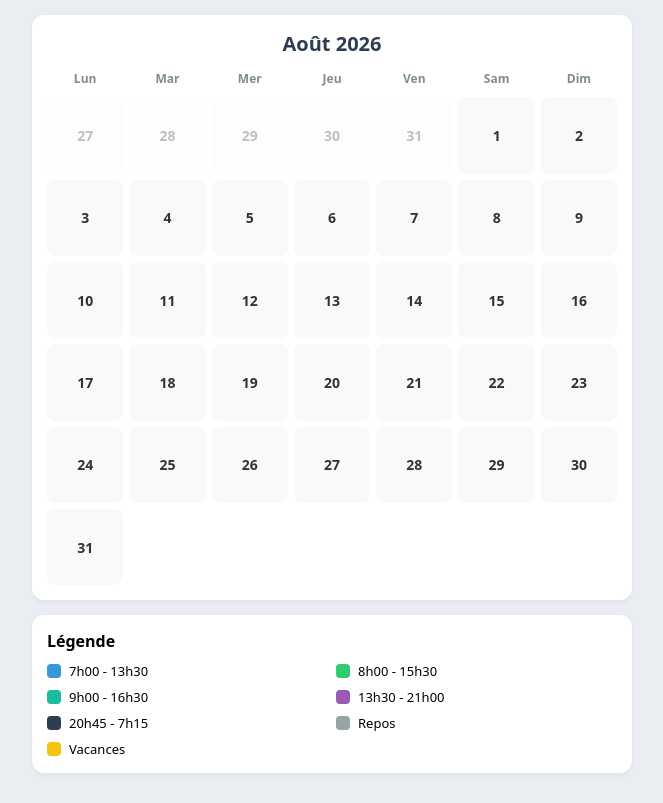
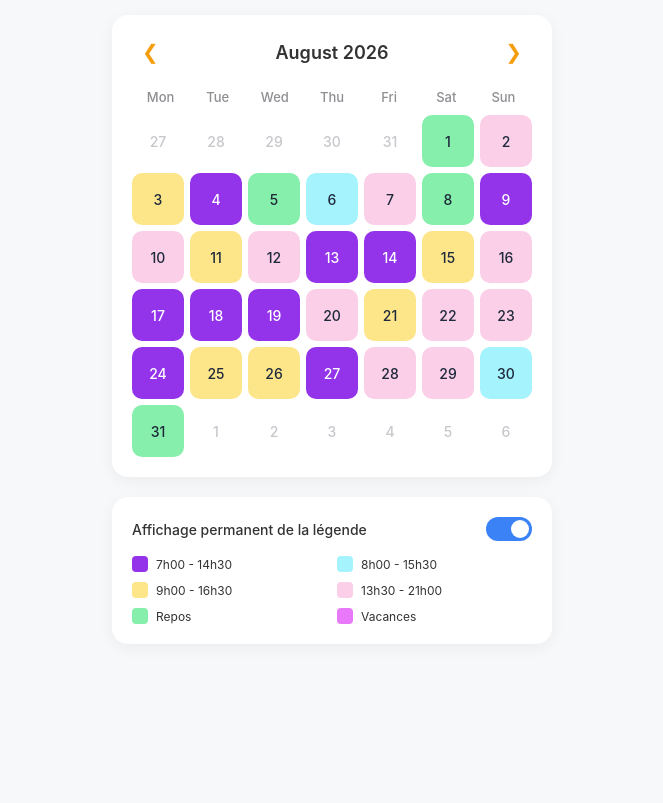
Before and after one commit to ayman32aragon-png/MonPlanning, a website: page public/index.html in a window 1280 px wide. Shown: the whole page, without its empty margins (308-971 px from the left). Drawn offline with Linux system fonts and the light colour scheme; no server answers.

Commit message:
feat: update app with interactive month navigation and legend toggle

```diff
--- a/public/index.html
+++ b/public/index.html
@@ -5,164 +5,275 @@
     <meta name="viewport" content="width=device-width, initial-scale=1.0">
     <title>Mon Planning</title>
     <style>
-    body { font-family: system-ui, sans-serif; background: #eaedf1; margin: 0; padding: 15px; }
-    .container { max-width: 600px; margin: 0 auto; }
-    .card { background: white; border-radius: 12px; padding: 15px; margin-bottom: 15px; box-shadow: 0 2px 5px rgba(0,0,0,0.05); }
-    h1 { text-align: center; color: #2c3e50; margin-top: 0; font-size: 20px; }
-    .calendar-grid { display: grid; grid-template-columns: repeat(7, 1fr); gap: 6px; text-align: center; }
-    .day-name { font-size: 12px; color: #7f8c8d; font-weight: bold; padding-bottom: 4px; }
-    .day-num { aspect-ratio: 1; display: flex; flex-direction: column; align-items: center; justify-content: center; border-radius: 8px; font-weight: bold; background: #f8f9fa; color: #333; font-size: 14px; cursor: pointer; position: relative; }
-    .day-num:active { transform: scale(0.95); }
-    .other-month { opacity: 0.3; cursor: default; }
-    .modified { border: 2px solid #e67e22; box-sizing: border-box; }
-    .legend-grid { display: grid; grid-template-columns: 1fr 1fr; gap: 8px; font-size: 13px; margin-top: 10px; }
-    .legend-item { display: flex; align-items: center; gap: 8px; }
-    .color-box { width: 14px; height: 14px; border-radius: 4px; flex-shrink: 0; }
+        body {
+            font-family: -apple-system, BlinkMacSystemFont, "Segoe UI", Roboto, Helvetica, Arial, sans-serif;
+            background-color: #f7f8fa;
+            margin: 0;
+            padding: 15px;
+            display: flex;
+            flex-direction: column;
+            align-items: center;
+            color: #333;
+        }
+        .card {
+            background: white;
+            border-radius: 16px;
+            box-shadow: 0 4px 15px rgba(0,0,0,0.05);
+            padding: 20px;
+            width: 100%;
+            max-width: 400px;
+            margin-bottom: 20px;
+        }
+        .calendar-header {
+            display: flex;
+            justify-content: space-between;
+            align-items: center;
+            margin-bottom: 20px;
+        }
+        .calendar-header button {
+            background: none;
+            border: none;
+            font-size: 20px;
+            color: #f59e0b;
+            cursor: pointer;
+            padding: 5px 10px;
+        }
+        .calendar-header h2 {
+            margin: 0;
+            font-size: 18px;
+            font-weight: 600;
+        }
+        .weekdays {
+            display: grid;
+            grid-template-columns: repeat(7, 1fr);
+            text-align: center;
+            font-size: 13px;
+            color: #8e8e93;
+            margin-bottom: 10px;
+            font-weight: 500;
+        }
+        .days-grid {
+            display: grid;
+            grid-template-columns: repeat(7, 1fr);
+            gap: 6px;
+        }
+        .day {
+            aspect-ratio: 1;
+            display: flex;
+            align-items: center;
+            justify-content: center;
+            border-radius: 10px;
+            font-size: 14px;
+            font-weight: 500;
+            background-color: #f1f2f6;
+            color: #333;
+        }
+        .day.other-month {
+            color: #c7c7cc;
+            background-color: transparent;
+        }
+        /* Couleurs du planning */
+        .shift-7-14 { background-color: #9333ea !important; color: white !important; }
+        .shift-8-15 { background-color: #a5f3fc !important; color: #1e293b !important; }
+        .shift-9-16 { background-color: #fde68a !important; color: #1e293b !important; }
+        .shift-13-21 { background-color: #fbcfe8 !important; color: #1e293b !important; }
+        .shift-repos { background-color: #86efac !important; color: #1e293b !important; }
+        .shift-vacances { background-color: #e879f9 !important; color: white !important; }
 
-    /* Fenêtre Modale */
-    .modal { display: none; position: fixed; top: 0; left: 0; width: 100%; height: 100%; background: rgba(0,0,0,0.5); justify-content: center; align-items: center; z-index: 1000; }
-    .modal-content { background: white; padding: 20px; border-radius: 12px; width: 90%; max-width: 320px; display: grid; gap: 12px; }
-    .modal-content h3 { margin: 0 0 5px 0; color: #2c3e50; font-size: 18px; }
-    select, button { padding: 10px; border: 1px solid #ccc; border-radius: 6px; font-size: 14px; width: 100%; box-sizing: border-box; }
-    .btn-save { background: #3498db; color: white; border: none; font-weight: bold; cursor: pointer; }
-    .btn-close { background: #95a5a6; color: white; border: none; font-weight: bold; cursor: pointer; }
-    .checkbox-container { display: flex; align-items: center; gap: 8px; font-size: 14px; }
-    .checkbox-container input { width: auto; }
+        .legend-toggle-container {
+            display: flex;
+            justify-content: space-between;
+            align-items: center;
+            margin-bottom: 15px;
+            font-size: 14px;
+            font-weight: 500;
+        }
+        /* Style du Switch */
+        .switch {
+            position: relative;
+            display: inline-block;
+            width: 46px;
+            height: 24px;
+        }
+        .switch input { opacity: 0; width: 0; height: 0; }
+        .slider {
+            position: absolute; cursor: pointer;
+            top: 0; left: 0; right: 0; bottom: 0;
+            background-color: #ccc;
+            transition: .3s;
+            border-radius: 24px;
+        }
+        .slider:before {
+            position: absolute; content: "";
+            height: 18px; width: 18px;
+            left: 3px; bottom: 3px;
+            background-color: white;
+            transition: .3s;
+            border-radius: 50%;
+        }
+        input:checked + .slider { background-color: #3b82f6; }
+        input:checked + .slider:before { transform: translateX(22px); }
+
+        .legend-box {
+            display: grid;
+            grid-template-columns: 1fr 1fr;
+            gap: 10px;
+            font-size: 12px;
+        }
+        .legend-item {
+            display: flex;
+            align-items: center;
+            gap: 8px;
+        }
+        .legend-color {
+            width: 16px;
+            height: 16px;
+            border-radius: 4px;
+        }
+        .hidden { display: none !important; }
     </style>
 </head>
 <body>
-  <div class="container">
+
+    <!-- Calendrier -->
     <div class="card">
-      <h1>Août 2026</h1>
-      <div class="calendar-grid" id="grid"></div>
+        <div class="calendar-header">
+            <button onclick="changeMonth(-1)">&#10094;</button>
+            <h2 id="month-year-display">August 2026</h2>
+            <button onclick="changeMonth(1)">&#10095;</button>
+        </div>
+        <div class="weekdays">
+            <div>Mon</div><div>Tue</div><div>Wed</div><div>Thu</div><div>Fri</div><div>Sat</div><div>Sun</div>
+        </div>
+        <div class="days-grid" id="days-container"></div>
     </div>
 
+    <!-- Légende avec Switch -->
     <div class="card">
-      <strong>Légende</strong>
-      <div class="legend-grid">
-        <div class="legend-item"><div class="color-box" style="background:#3498db"></div>7h00 - 13h30</div>
-        <div class="legend-item"><div class="color-box" style="background:#2ecc71"></div>8h00 - 15h30</div>
-        <div class="legend-item"><div class="color-box" style="background:#1abc9c"></div>9h00 - 16h30</div>
-        <div class="legend-item"><div class="color-box" style="background:#9b59b6"></div>13h30 - 21h00</div>
-        <div class="legend-item"><div class="color-box" style="background:#2c3e50"></div>20h45 - 7h15</div>
-        <div class="legend-item"><div class="color-box" style="background:#95a5a6"></div>Repos</div>
-        <div class="legend-item"><div class="color-box" style="background:#f1c40f"></div>Vacances</div>
+        <div class="legend-toggle-container">
+            <span>Affichage permanent de la légende</span>
+            <label class="switch">
+                <input type="checkbox" id="legendToggle" checked onchange="toggleLegend()">
+                <span class="slider"></span>
+            </label>
         </div>
-    </div>
-  </div>
-
-  <!-- Modale de sélection -->
-  <div class="modal" id="modal">
-    <div class="modal-content">
-      <h3 id="modalDateTitle">Modifier le jour</h3>
-      <select id="modalShiftType">
-        <option value="7h00-13h30">7h00 - 13h30</option>
-        <option value="8h00-15h30">8h00 - 15h30</option>
-        <option value="9h00-16h30">9h00 - 16h30</option>
-        <option value="13h30-21h00">13h30 - 21h00</option>
-        <option value="20h45-7h15">20h45 - 7h15</option>
-        <option value="Repos">Repos</option>
-        <option value="Vacances">Vacances</option>
-      </select>
-      <div class="checkbox-container">
-        <input type="checkbox" id="modalIsModified">
-        <label for="modalIsModified">Modifié (Contour Orange)</label>
-      </div>
-      <button class="btn-save" id="btnSave">Enregistrer</button>
-      <button class="btn-close" id="btnClose">Annuler</button>
+        <div class="legend-box" id="legendBox">
+            <div class="legend-item"><div class="legend-color" style="background:#9333ea;"></div>7h00 - 14h30</div>
+            <div class="legend-item"><div class="legend-color" style="background:#a5f3fc;"></div>8h00 - 15h30</div>
+            <div class="legend-item"><div class="legend-color" style="background:#fde68a;"></div>9h00 - 16h30</div>
+            <div class="legend-item"><div class="legend-color" style="background:#fbcfe8;"></div>13h30 - 21h00</div>
+            <div class="legend-item"><div class="legend-color" style="background:#86efac;"></div>Repos</div>
+            <div class="legend-item"><div class="legend-color" style="background:#e879f9;"></div>Vacances</div>
         </div>
     </div>
 
     <script>
-    const grid = document.getElementById('grid');
-    const modal = document.getElementById('modal');
-    const modalDateTitle = document.getElementById('modalDateTitle');
-    const modalShiftType = document.getElementById('modalShiftType');
-    const modalIsModified = document.getElementById('modalIsModified');
-    const btnSave = document.getElementById('btnSave');
-    const btnClose = document.getElementById('btnClose');
+        let currentDate = new Date(2026, 7, 1); // Août 2026 par défaut
 
-    const days = ['Lun', 'Mar', 'Mer', 'Jeu', 'Ven', 'Sam', 'Dim'];
-    const colorMap = {
-      "7h00-13h30": "#3498db",
-      "8h00-15h30": "#2ecc71",
-      "9h00-16h30": "#1abc9c",
-      "13h30-21h00": "#9b59b6",
-      "20h45-7h15": "#2c3e50",
-      "Repos": "#95a5a6",
-      "Vacances": "#f1c40f"
+        // Simulation d'un planning type (tu pourras l'adapter ou le lier à une logique de cycle)
+        // Les clés sont au format "YYYY-MM-DD"
+        const sampleSchedule = {
+            "2026-08-01": "shift-repos",
+            "2026-08-02": "shift-13-21",
+            "2026-08-03": "shift-9-16",
+            "2026-08-04": "shift-7-14",
+            "2026-08-05": "shift-repos",
+            "2026-08-06": "shift-8-15",
+            "2026-08-07": "shift-13-21",
+            "2026-08-08": "shift-repos",
+            "2026-08-09": "shift-7-14",
+            "2026-08-10": "shift-13-21",
+            "2026-08-11": "shift-9-16",
+            "2026-08-12": "shift-13-21",
+            "2026-08-13": "shift-7-14",
+            "2026-08-14": "shift-7-14",
+            "2026-08-15": "shift-9-16",
+            "2026-08-16": "shift-13-21",
+            "2026-08-17": "shift-7-14",
+            "2026-08-18": "shift-7-14",
+            "2026-08-19": "shift-7-14",
+            "2026-08-20": "shift-13-21",
+            "2026-08-21": "shift-9-16",
+            "2026-08-22": "shift-13-21",
+            "2026-08-23": "shift-13-21",
+            "2026-08-24": "shift-7-14",
+            "2026-08-25": "shift-9-16",
+            "2026-08-26": "shift-9-16",
+            "2026-08-27": "shift-7-14",
+            "2026-08-28": "shift-13-21",
+            "2026-08-29": "shift-13-21",
+            "2026-08-30": "shift-8-15",
+            "2026-08-31": "shift-repos"
         };
 
-    let selectedDateStr = '';
+        function renderCalendar() {
+            const year = currentDate.getFullYear();
+            const month = currentDate.getMonth();
 
-    async function load() {
-      grid.innerHTML = '';
-      days.forEach(d => grid.innerHTML += `<div class="day-name">${d}</div>`);
+            const monthNames = ["January", "February", "March", "April", "May", "June", "July", "August", "September", "October", "November", "December"];
+            document.getElementById("month-year-display").innerText = `${monthNames[month]} ${year}`;
 
-      // Décalage pour août 2026 (commence un samedi -> 5 jours vides)
-      for(let i=1; i<6; i++) {
-        grid.innerHTML += `<div class="day-num other-month">${26+i}</div>`;
+            const firstDayIndex = (new Date(year, month, 1).getDay() + 6) % 7; // Lundi comme premier jour
+            const totalDays = new Date(year, month + 1, 0).getDate();
+            const prevTotalDays = new Date(year, month, 0).getDate();
+
+            const container = document.getElementById("days-container");
+            container.innerHTML = "";
+
+            // Jours du mois précédent
+            for (let i = firstDayIndex; i > 0; i--) {
+                const dayDiv = document.createElement("div");
+                dayDiv.className = "day other-month";
+                dayDiv.innerText = prevTotalDays - i + 1;
+                container.appendChild(dayDiv);
             }
 
-      // Jours du mois d'août
-      for(let i=1; i<=31; i++) {
-        const dStr = `2026-08-${String(i).padStart(2,'0')}`;
-        const cell = document.createElement('div');
-        cell.className = 'day-num';
-        cell.id = `d-${dStr}`;
-        cell.innerHTML = `<span>${i}</span>`;
+            // Jours du mois en cours
+            for (let i = 1; i <= totalDays; i++) {
+                const dayDiv = document.createElement("div");
+                dayDiv.className = "day";
+                dayDiv.innerText = i;
 
-        // Clic sur un jour pour ouvrir la modale
-        cell.addEventListener('click', () => {
-          selectedDateStr = dStr;
-          modalDateTitle.innerText = `Le ${i} Août 2026`;
-          modal.style.display = 'flex';
-        });
+                // Format de date YYYY-MM-DD pour vérifier s'il y a une couleur associée
+                const monthFormatted = String(month + 1).padStart(2, '0');
+                const dayFormatted = String(i).padStart(2, '0');
+                const dateKey = `${year}-${monthFormatted}-${dayFormatted}`;
 
-        grid.appendChild(cell);
+                if (sampleSchedule[dateKey]) {
+                    dayDiv.classList.add(sampleSchedule[dateKey]);
                 }
 
-      try {
-        const res = await fetch('/api/schedules');
-        const data = await res.json();
-        data.forEach(item => {
-          const el = document.getElementById(`d-${item.date}`);
-          if(el) {
-            el.style.backgroundColor = colorMap[item.shift_type] || '#bdc3c7';
-            if(item.shift_type === "20h45-7h15" || item.shift_type === "13h30-21h00") {
-              el.style.color = 'white';
+                container.appendChild(dayDiv);
             }
-            if(item.is_modified) {
-              el.classList.add('modified');
-            }
-          }
-        });
-      } catch(err) {
-        console.log("Erreur chargement planning");
+
+            // Jours du mois suivant pour compléter la grille
+            const totalCellsDisplayed = firstDayIndex + totalDays;
+            const nextDaysCount = (totalCellsDisplayed % 7 === 0) ? 0 : 7 - (totalCellsDisplayed % 7);
+            for (let i = 1; i <= nextDaysCount; i++) {
+                const dayDiv = document.createElement("div");
+                dayDiv.className = "day other-month";
+                dayDiv.innerText = i;
+                container.appendChild(dayDiv);
             }
         }
 
-    // Fermer la modale
-    btnClose.addEventListener('click', () => {
-      modal.style.display = 'none';
-    });
+        function changeMonth(direction) {
+            currentDate.setMonth(currentDate.getMonth() + direction);
+            renderCalendar();
+        }
 
-    // Enregistrer depuis la modale
-    btnSave.addEventListener('click', async () => {
-      await fetch('/api/schedules', {
-        method: 'POST',
-        headers: {'Content-Type': 'application/json'},
-        body: JSON.stringify({
-          date: selectedDateStr,
-          shiftType: modalShiftType.value,
-          isModified: modalIsModified.checked
-        })
-      });
-      modal.style.display = 'none';
-      load();
-    });
+        function toggleLegend() {
+            const box = document.getElementById("legendBox");
+            const toggle = document.getElementById("legendToggle");
+            if (toggle.checked) {
+                box.classList.remove("hidden");
+            } else {
+                box.classList.add("hidden");
+            }
+        }
 
-    load();
+        // Lancement au démarrage
+        renderCalendar();
     </script>
 </body>
 </html>
```
Lines whose indentation alone changed are shown as unchanged.
